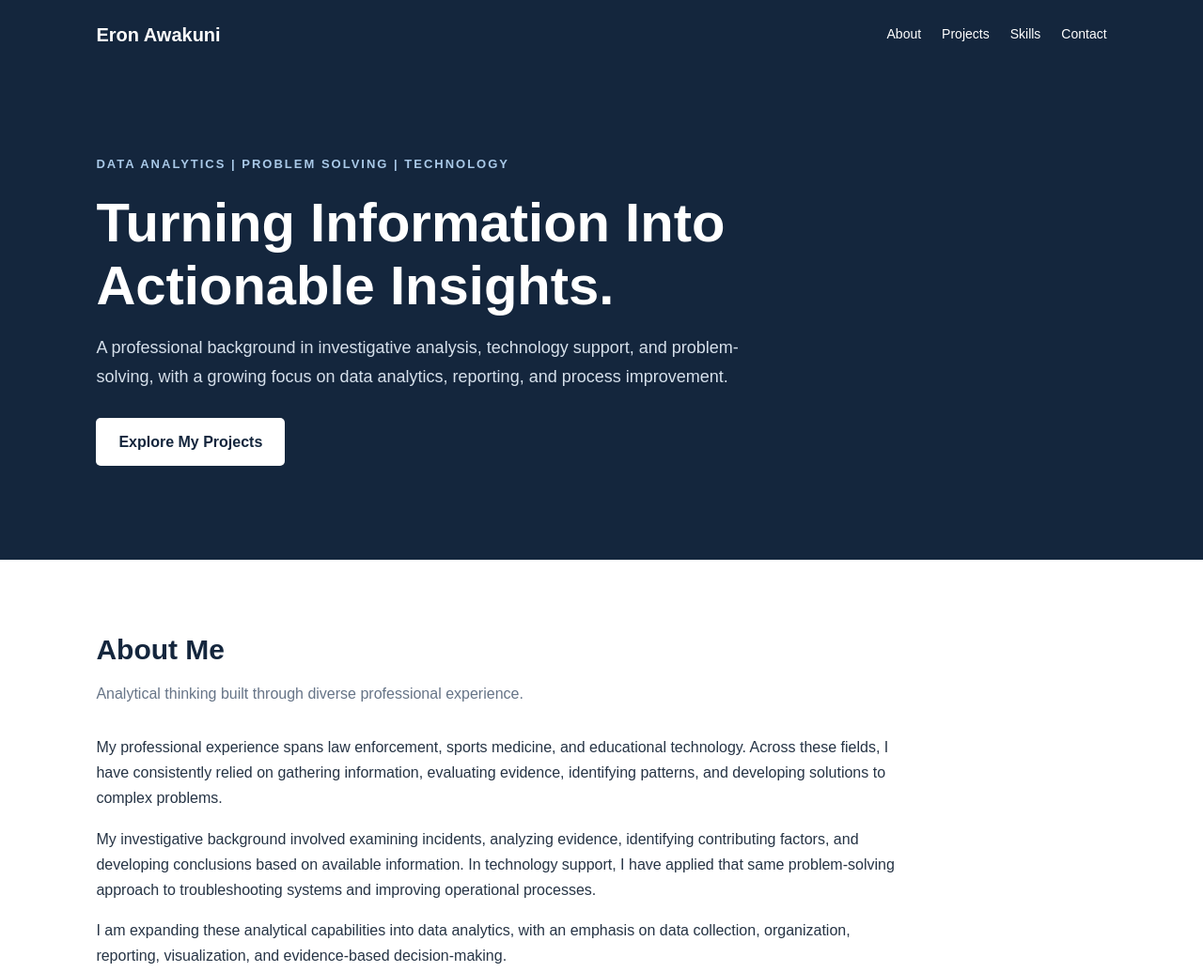
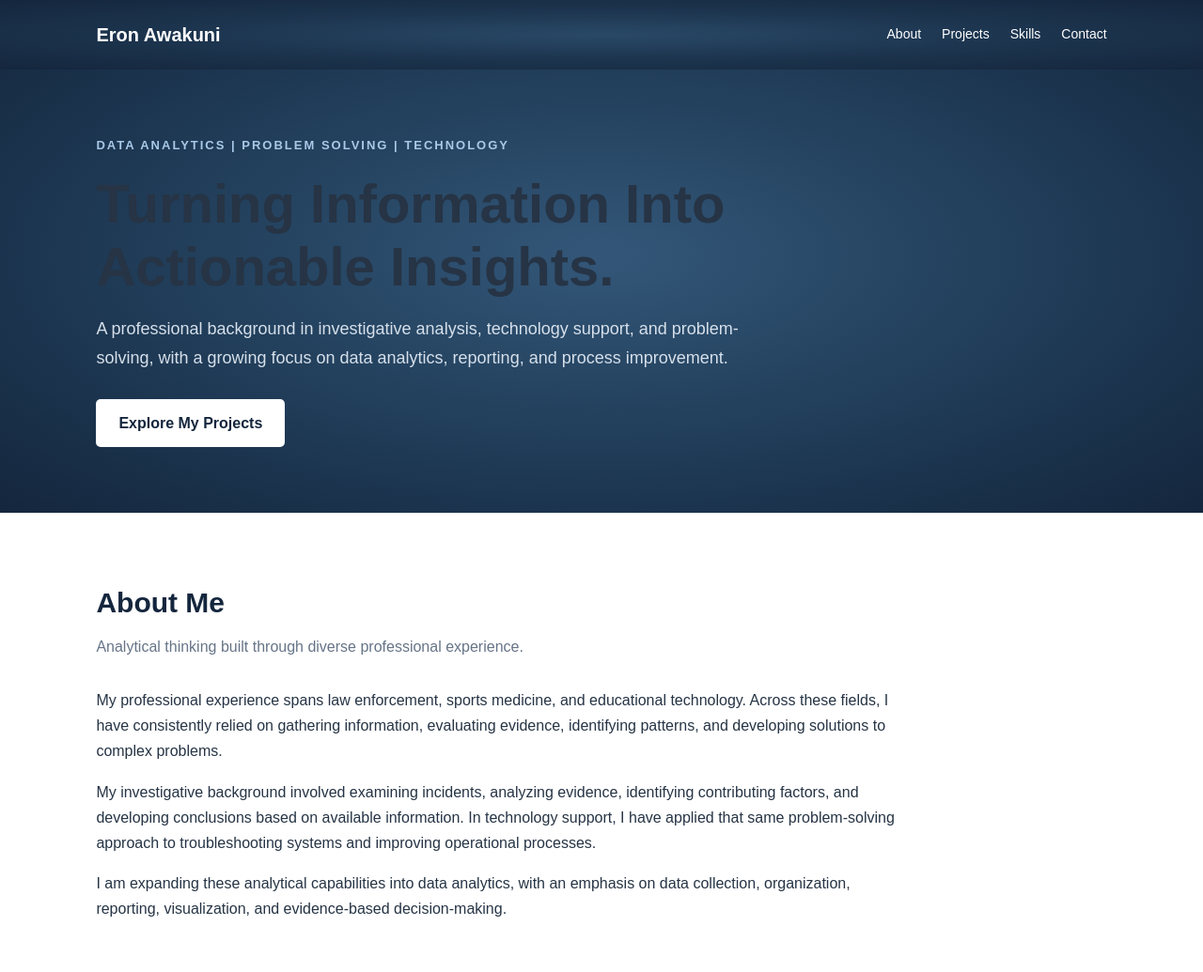
Before and after one commit to EronAwakuni/EronAwakuni.github.io, a plain HTML site: page index.html in a window 1280 px wide. Shown: the top 1035 px of the page at 94% size. Drawn offline with Linux system fonts and the light colour scheme.

Commit message:
Altering header color design

```diff
--- a/index.html
+++ b/index.html
@@ -34,7 +34,12 @@ body {
 }
 
 header {
-    background: var(--navy);
+    background: radial-gradient(
+    ellipse at 50% 50%,
+    #294967 0%,
+    #1d354f 48%,
+    #14263d 100%
+);
     color: white;
     padding: 20px 8%;
     display: flex;
@@ -65,9 +70,13 @@ nav a:hover {
 }
 
 .hero {
-    background: var(--navy);
-    color: white;
-    padding: 90px 8% 100px;
+   background: radial-gradient(
+    ellipse at 50% 42%,
+    #345779 0%,
+    #254461 38%,
+    #1b334d 72%,
+    #14263d 100%
+);
 }
 
 .hero-content {
```
